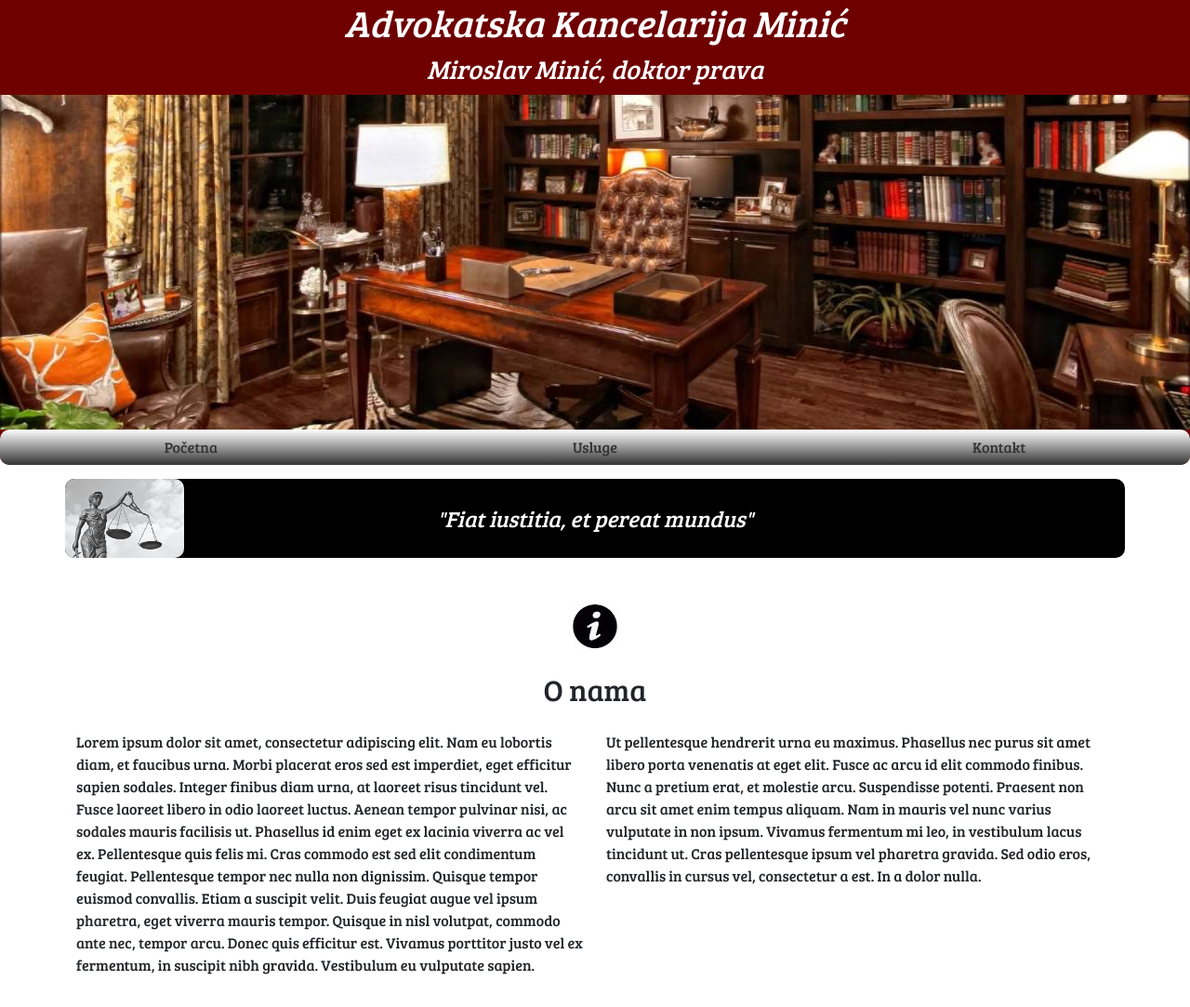
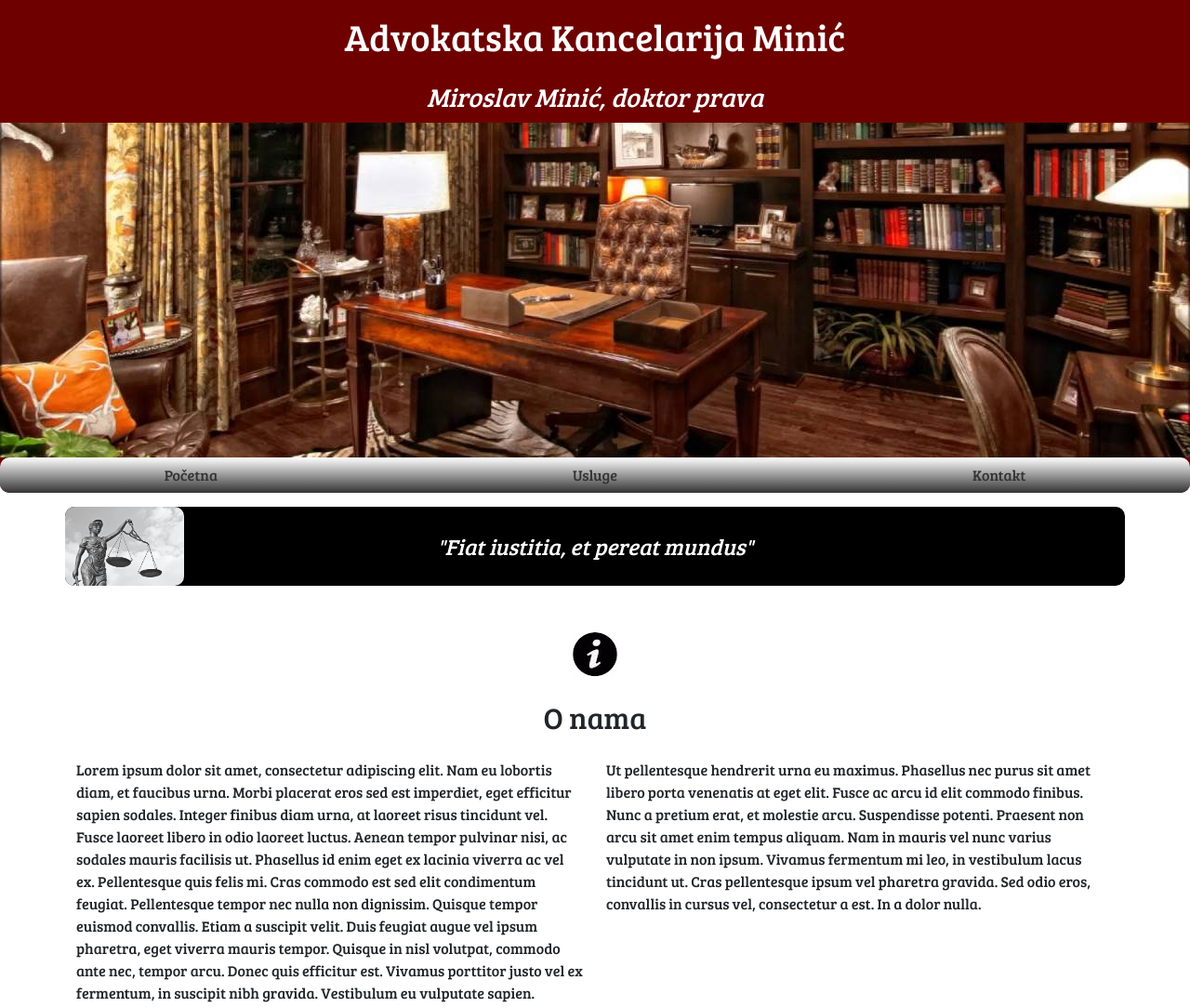
Before and after one commit to cetvrtak/zakon-i-red, a plain HTML site: page index.html in a window 1280 px wide. Shown: the top 1083 px of the page at 93% size. Drawn offline with Linux system fonts and the light colour scheme.

Commit message:
Format firm

```diff
--- a/css/styles.css
+++ b/css/styles.css
@@ -82,9 +82,9 @@ hr {
 }
 
 #firm {
-	font-style: italic;
 	text-align: center;
-	margin: 0px 0px 0px 0px;
+	margin: 0px;
+	padding: 15px;
 	color: var(--secondary-txt-color);
 }
 
```
